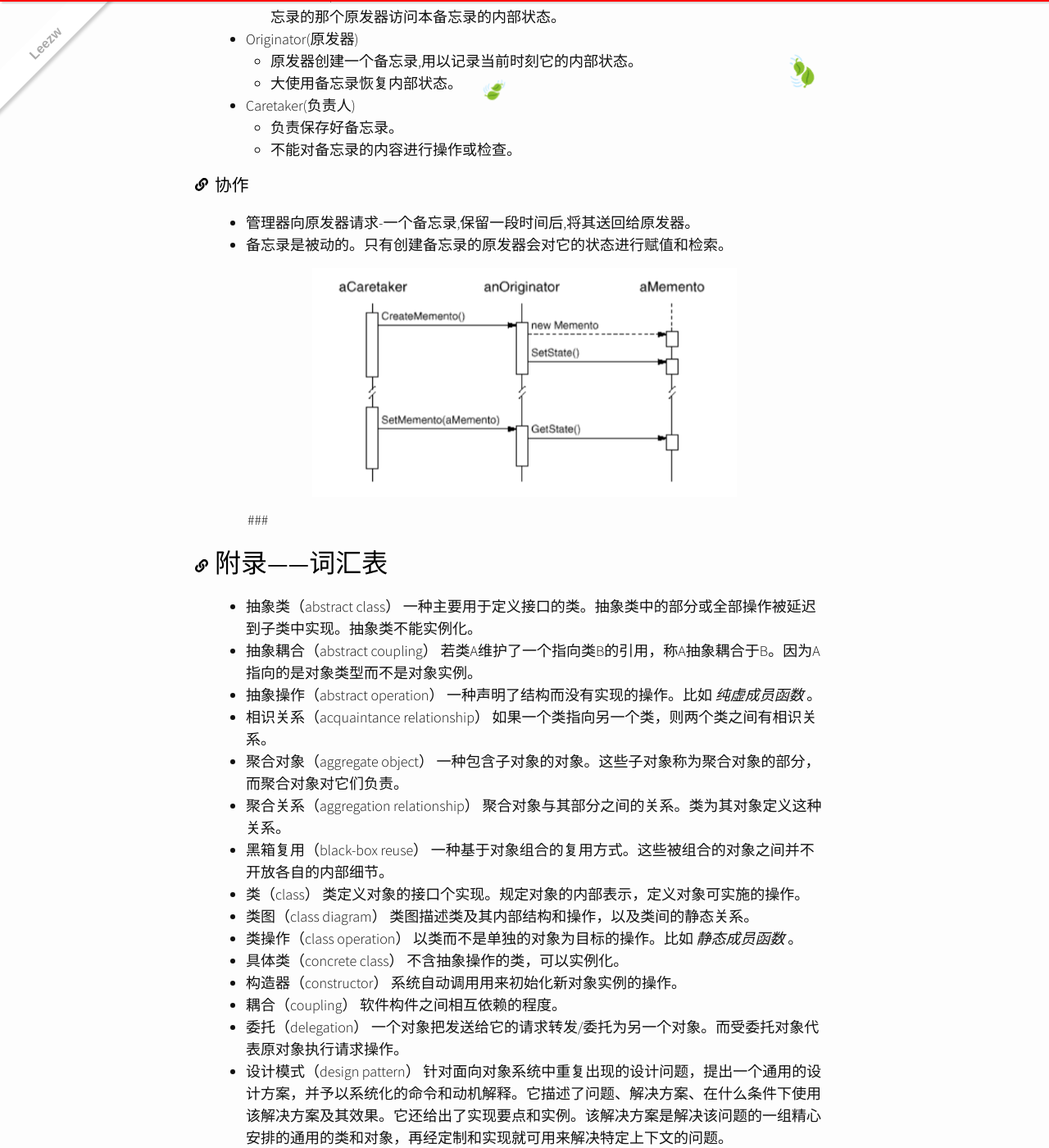
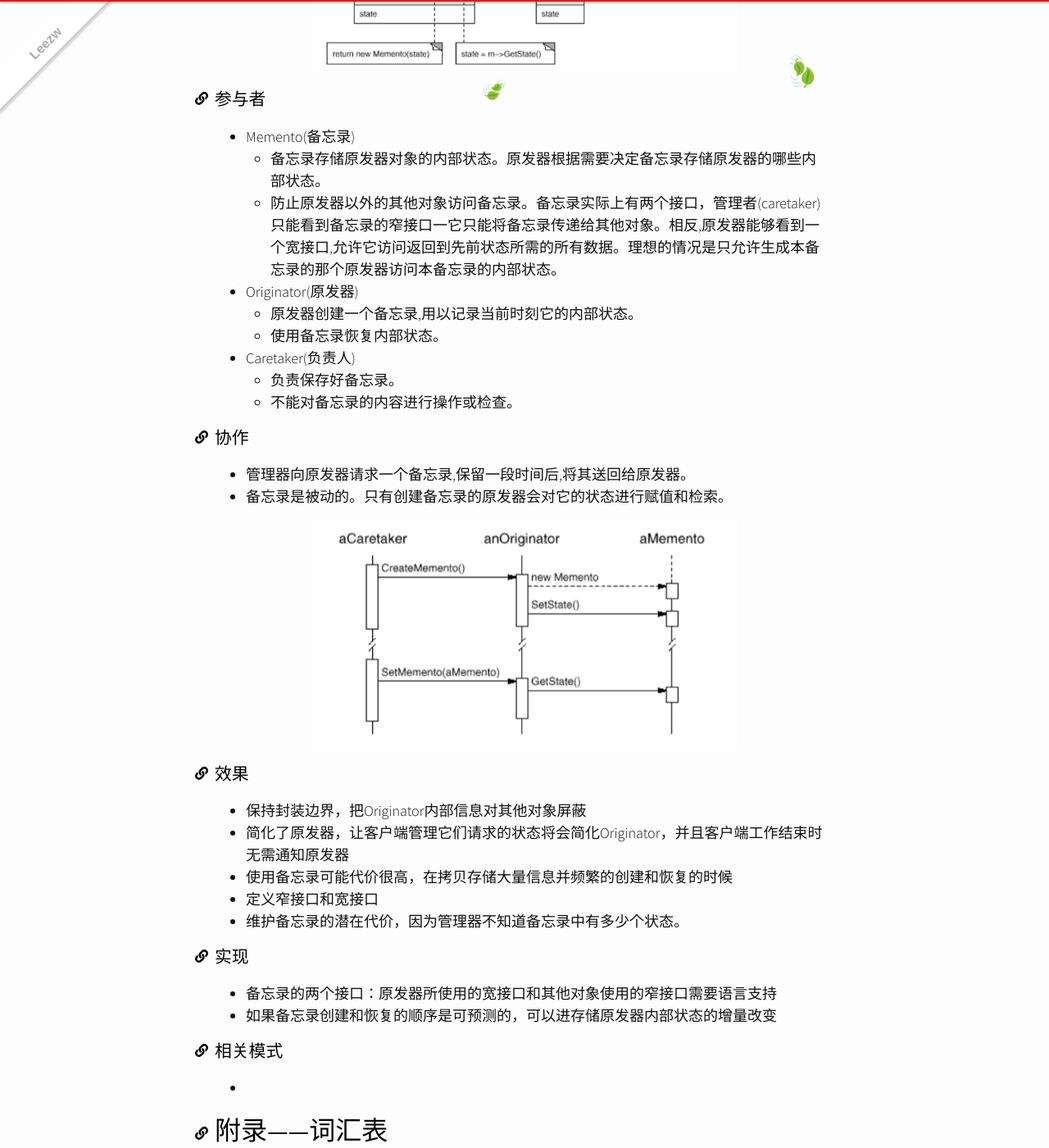
Before and after one commit to quantum-li/quantum-li.github.io, a Jekyll site: the page built from _posts/2020-05-15-design-patterns-elements-of-reusable-object-oriented-software.md, in a window 1280 px wide and 1400 px high, scrolled down 18178 px. Shown: the whole window at 82% size. Built offline with Jekyll 4.4.1, drawn with Linux system fonts in a browser that asks for light colours; nearby versions of some CDN libraries; comment, search, counter and statistics services are not loaded; some of the changed text lies outside the part shown.

Commit message:
Update 2020-05-15-design-patterns-elements-of-reusable-object-oriented-software.md

```diff
--- a/_posts/2020-05-15-design-patterns-elements-of-reusable-object-oriented-software.md
+++ b/_posts/2020-05-15-design-patterns-elements-of-reusable-object-oriented-software.md
@@ -457,16 +457,15 @@
 
 ### 动机
 
-记录一个对像的内部状态
+记录一个对像的内部状态。
 
+### 适用性
 
++ 保存一个对象的状态用于恢复
 
+### 结构
 
-
-
-
-
-
+![备忘录模式结构](/assets/images/design-patterns-elements-of-reusable-object-oriented-software/备忘录模式结构.png)
 
 ### 参与者
 
@@ -475,19 +474,37 @@
   + 防止原发器以外的其他对象访问备忘录。备忘录实际上有两个接口，管理者(caretaker)只能看到备忘录的窄接口一它只能将备忘录传递给其他对象。相反,原发器能够看到一个宽接口,允许它访问返回到先前状态所需的所有数据。理想的情况是只允许生成本备忘录的那个原发器访问本备忘录的内部状态。
 + Originator(原发器)
   + 原发器创建一个备忘录,用以记录当前时刻它的内部状态。
-  + 大使用备忘录恢复内部状态。
+  + 使用备忘录恢复内部状态。
 + Caretaker(负责人)
   + 负责保存好备忘录。
   + 不能对备忘录的内容进行操作或检查。
 
 ### 协作
 
-+ 管理器向原发器请求-一个备忘录,保留一段时间后,将其送回给原发器。
++ 管理器向原发器请求一个备忘录,保留一段时间后,将其送回给原发器。
 + 备忘录是被动的。只有创建备忘录的原发器会对它的状态进行赋值和检索。
 
 ![备忘录模式时序图](/assets/images/design-patterns-elements-of-reusable-object-oriented-software/备忘录模式时序图.png)
 
-###
+### 效果
+
++ 保持封装边界，把Originator内部信息对其他对象屏蔽
++ 简化了原发器，让客户端管理它们请求的状态将会简化Originator，并且客户端工作结束时无需通知原发器
++ 使用备忘录可能代价很高，在拷贝存储大量信息并频繁的创建和恢复的时候
++ 定义窄接口和宽接口
++ 维护备忘录的潜在代价，因为管理器不知道备忘录中有多少个状态。
+
+### 实现
+
++ 备忘录的两个接口：原发器所使用的宽接口和其他对象使用的窄接口需要语言支持
++ 如果备忘录创建和恢复的顺序是可预测的，可以进存储原发器内部状态的增量改变
+
+### 相关模式
+
++
+
+
+
 
 
 
```
